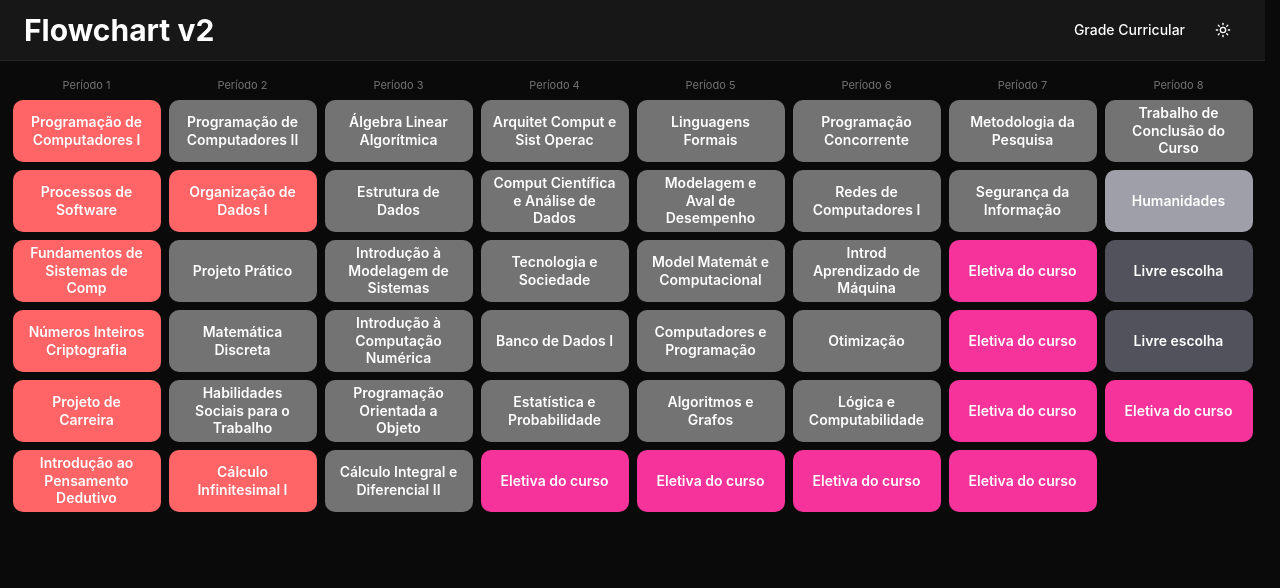
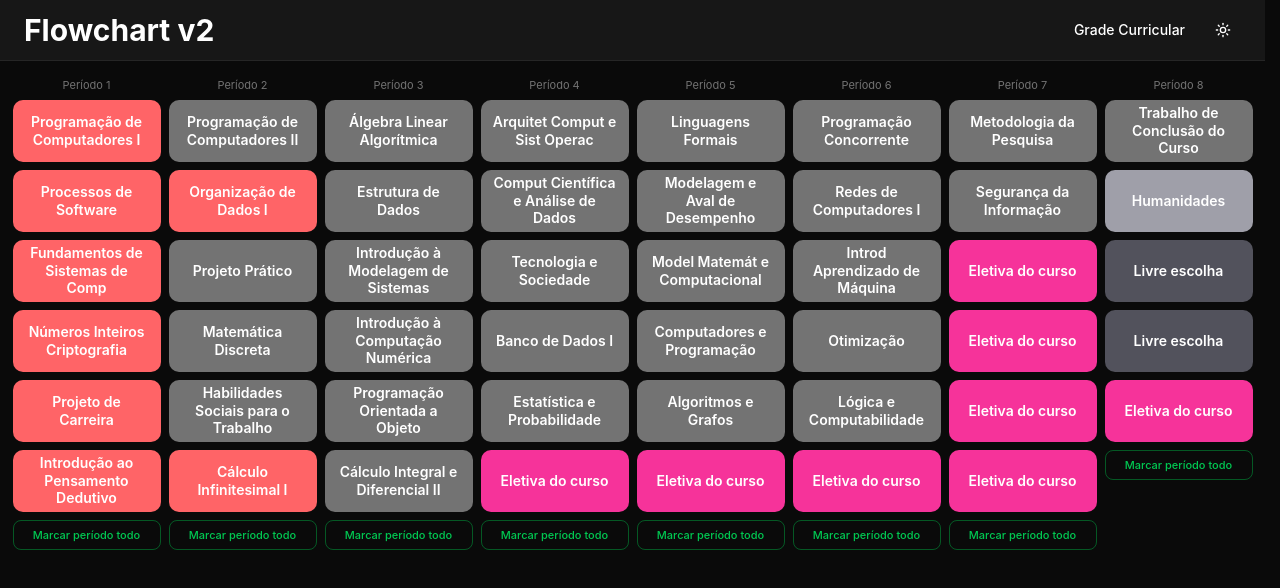
Before and after one commit to borges-1802/flowchart, a React (Vite) app: page / in a window 1280 px wide. Shown: the top 588 px of the page. Built offline with nearby package versions, Linux system fonts and the light colour scheme.

Commit message:
feat: botão de selecionar todas matérias

```diff
--- a/src/components/SemesterColumn/SemesterColumn.tsx
+++ b/src/components/SemesterColumn/SemesterColumn.tsx
@@ -19,6 +19,9 @@ interface SemesterColumnProps {
   selectedElectives: Record<string, SelectedElective>;
   onSlotClick: (slot: ElectiveSlot) => void;
   onSlotOpenPicker: (slotId: string) => void;
+  onCompleteAll: () => void;
+  isComplete: boolean;
+  onUncompleteAll: () => void;
 }
 
 export function SemesterColumn({
@@ -31,9 +34,12 @@ export function SemesterColumn({
   selectedElectives,
   onSlotClick,
   onSlotOpenPicker,
+  onCompleteAll,
+  isComplete,
+  onUncompleteAll,
 }: SemesterColumnProps) {
   return (
-    <div className="w-full sm:w-[148px] sm:shrink-0">
+    <div className="w-full sm:w-37 sm:shrink-0">
       <p className="mb-1.5 text-center text-[11px] text-neutral-500">Período {period}</p>
       <div className="grid grid-cols-3 gap-2 sm:flex sm:flex-col">
         {subjects.map((subject) => (
@@ -60,6 +66,21 @@ export function SemesterColumn({
           );
         })}
       </div>
+
+      <button
+        type="button"
+        onClick={(event) => {
+          event.stopPropagation();
+          isComplete ? onUncompleteAll() : onCompleteAll();
+        }}
+        className={`col-span-3 mt-2 w-full rounded-lg border py-1.5 text-[11px] font-medium transition-colors sm:col-span-1 ${
+          isComplete
+            ? 'border-neutral-600/50 text-neutral-400 hover:bg-neutral-500/10'
+            : 'border-green-600/50 text-green-500 hover:bg-green-500/10'
+        }`}
+      >
+        {isComplete ? 'Desmarcar período todo' : 'Marcar período todo'}
+      </button>
     </div>
   );
 }
--- a/src/pages/Home.tsx
+++ b/src/pages/Home.tsx
@@ -92,6 +92,52 @@ export function Home() {
     setOpenSlotId(null);
   }
 
+  function handleCompleteColumn(period: number) {
+    const isUnlocked = (preRequisites: string[]) => preRequisites.every((id) => completedIds.includes(id));
+
+    const subjectIds = subjects
+      .filter((subject) => subject.period === period && isUnlocked(subject.preRequisites))
+      .map((subject) => subject.id);
+
+    const slotIds = electiveSlots
+      .filter((slot) => slot.period === period)
+      .map((slot) => {
+        const selected = selectedElectives[slot.id];
+        if (!selected) return null;
+
+        const preRequisites =
+          slot.kind === 'condicionada'
+            ? (electives.find((option) => option.id === selected.id)?.preRequisites ?? [])
+            : [];
+
+        return isUnlocked(preRequisites) ? selected.id : null;
+      })
+      .filter((id): id is string => Boolean(id));
+
+    const idsToComplete = [...subjectIds, ...slotIds];
+
+    setCompletedIds((current) => [...new Set([...current, ...idsToComplete])]);
+  }
+
+  function getPeriodIds(period: number): string[] {
+    const subjectIds = subjects.filter((subject) => subject.period === period).map((subject) => subject.id);
+    const slotIds = electiveSlots
+      .filter((slot) => slot.period === period)
+      .map((slot) => selectedElectives[slot.id]?.id)
+      .filter((id): id is string => Boolean(id));
+    return [...subjectIds, ...slotIds];
+  }
+
+  function isPeriodComplete(period: number): boolean {
+    const ids = getPeriodIds(period);
+    return ids.length > 0 && ids.every((id) => completedIds.includes(id));
+  }
+
+  function handleUncompleteColumn(period: number) {
+    const idsToRemove = new Set(getPeriodIds(period));
+    setCompletedIds((current) => current.filter((id) => !idsToRemove.has(id)));
+  }
+
   const isDark = theme === 'dark';
   const selectedSubject = subjects.find((subject) => subject.id === selectedId) ?? null;
   const openSlot = electiveSlots.find((slot) => slot.id === openSlotId) ?? null;
@@ -129,6 +175,9 @@ export function Home() {
             selectedElectives={selectedElectives}
             onSlotClick={handleSlotClick}
             onSlotOpenPicker={setOpenSlotId}
+            onCompleteAll={() => handleCompleteColumn(period)}
+            isComplete={isPeriodComplete(period)}
+            onUncompleteAll={() => handleUncompleteColumn(period)}
           />
         ))}
       </div>
```
